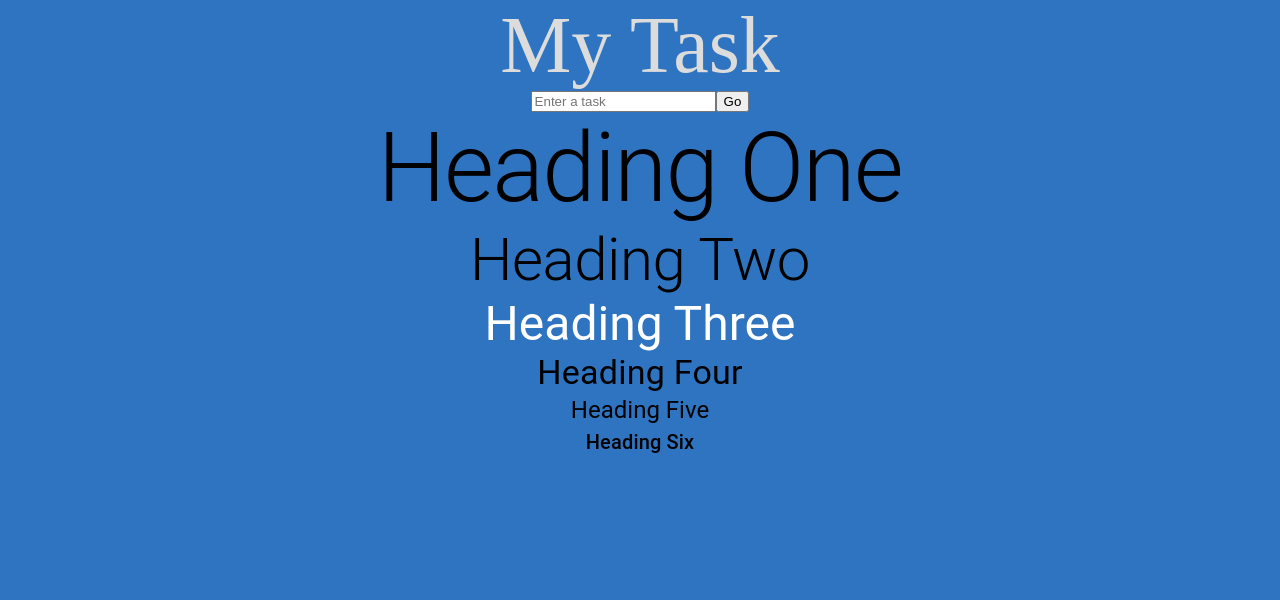
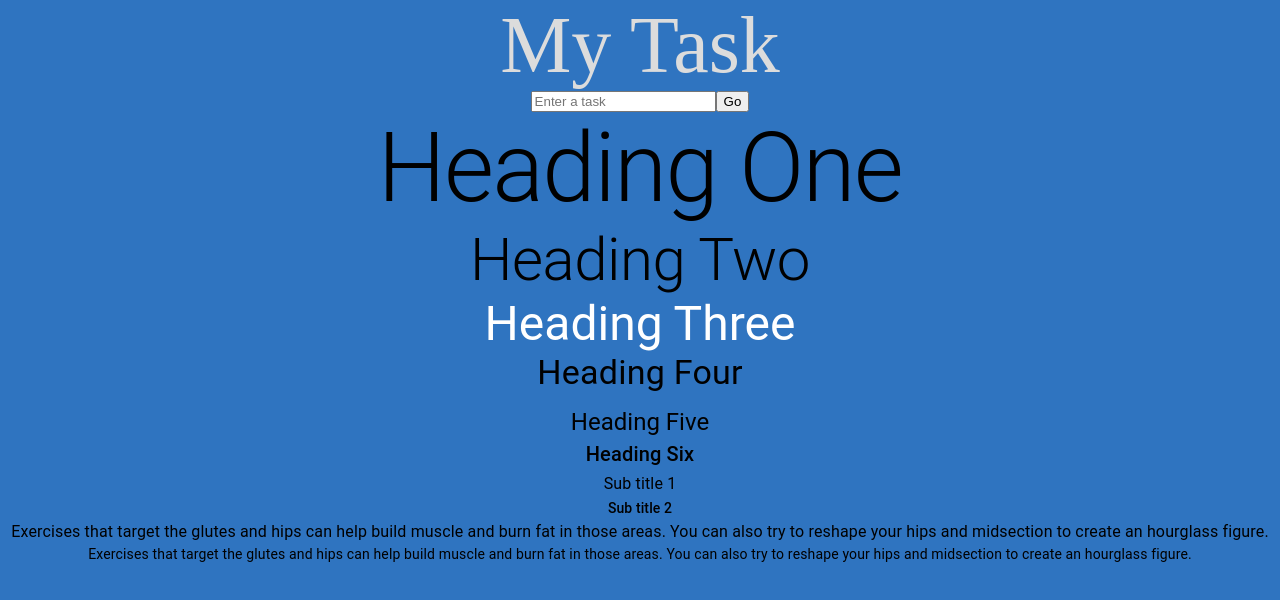
Before and after one commit to SantoshReddyBujala/Reactwebtype, a React (Create React App) app: page / in a window 1280 px wide. Shown: the top 600 px of the page. Built offline with nearby package versions, Linux system fonts and the light colour scheme; a web font is replaced by a local one.

Commit message:
Typography completed

```diff
--- a/src/components/MuiTypography.tsx
+++ b/src/components/MuiTypography.tsx
@@ -7,11 +7,29 @@ const MuiTypography = () => {
       <Typography variant="h1"> Heading One </Typography>
       <Typography variant="h2"> Heading Two </Typography>
       <Typography variant="h3" className="color-w">
+        {" "}
         Heading Three
       </Typography>
-      <Typography variant="h4"> Heading Four </Typography>
+      <Typography variant="h4" component="h1" gutterBottom>
+        {" "}
+        Heading Four{" "}
+      </Typography>
       <Typography variant="h5"> Heading Five </Typography>
       <Typography variant="h6"> Heading Six </Typography>
+
+      <Typography variant="subtitle1"> Sub title 1 </Typography>
+      <Typography variant="subtitle2"> Sub title 2 </Typography>
+
+      <Typography variant="body1">
+        Exercises that target the glutes and hips can help build muscle and burn
+        fat in those areas. You can also try to reshape your hips and midsection
+        to create an hourglass figure.
+      </Typography>
+      <Typography variant="body2">
+        Exercises that target the glutes and hips can help build muscle and burn
+        fat in those areas. You can also try to reshape your hips and midsection
+        to create an hourglass figure.
+      </Typography>
     </>
   );
 };
```
